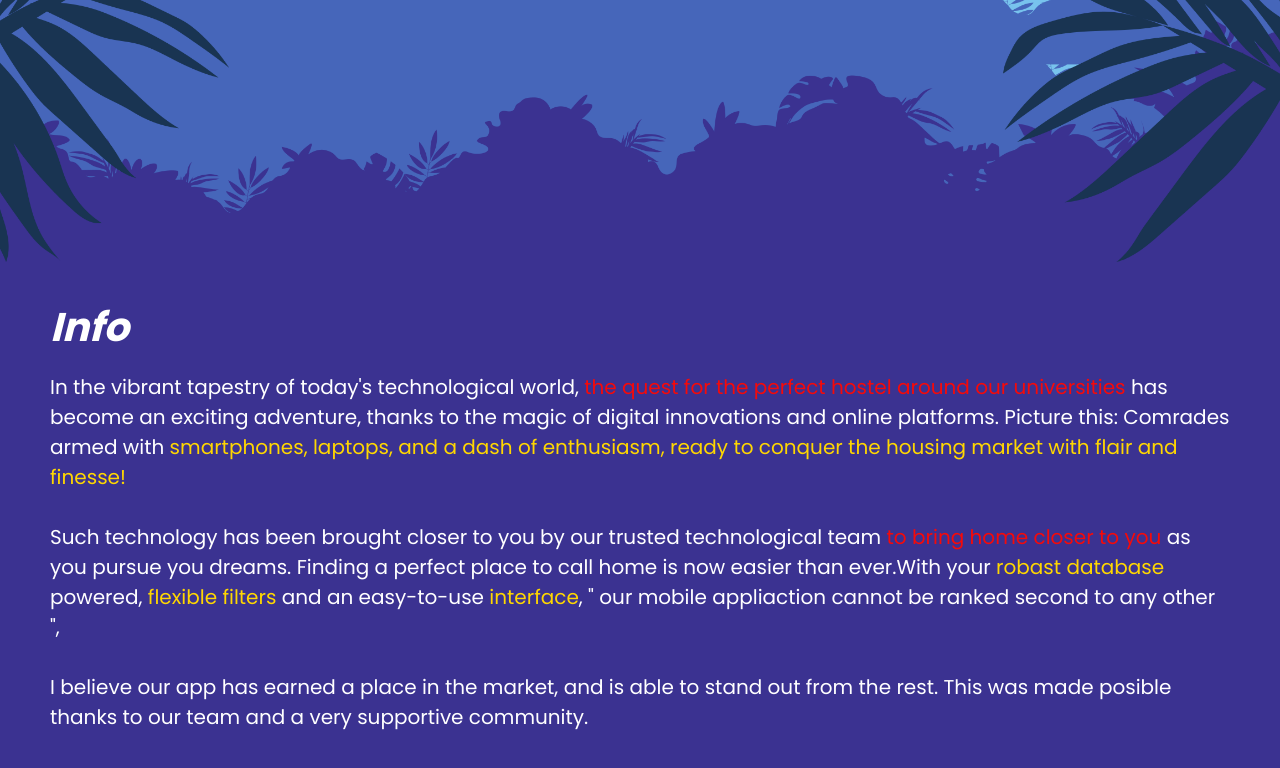
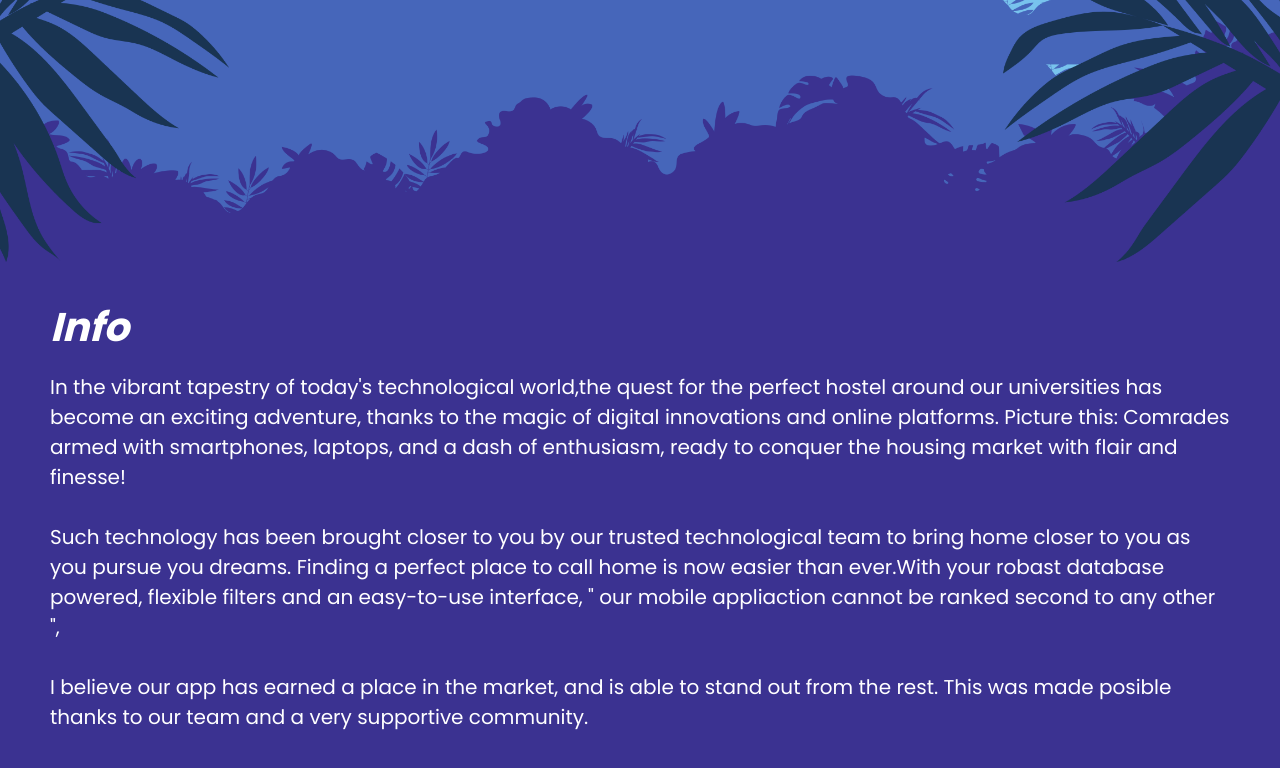
Before and after one commit to Peterpal1/WebForStudent, a plain HTML site: page pages/index.html in a window 1280 px wide. Shown: the part 538-1306 px from the top of the page. Drawn offline with Linux system fonts and the light colour scheme.

Commit message:
removed span colors

```diff
--- a/pages/index.html
+++ b/pages/index.html
@@ -35,12 +35,12 @@
     <section class="about">
         <h1><i>Info</i></h1>
         <br>
-        <p>In the vibrant tapestry of today's technological world, <span> the quest for the perfect hostel around our universities </span>has become an exciting adventure,
-            thanks to the magic of digital innovations and online platforms. Picture this: Comrades armed with <span1>smartphones, laptops, and a dash of enthusiasm,
-            ready to conquer the housing market with flair and finesse!</span1></p>
+        <p>In the vibrant tapestry of today's technological world,the quest for the perfect hostel around our universities has become an exciting adventure,
+            thanks to the magic of digital innovations and online platforms. Picture this: Comrades armed with smartphones, laptops, and a dash of enthusiasm,
+            ready to conquer the housing market with flair and finesse!</p>
         <br>
-        <p>Such technology has been brought closer to you by our  trusted technological team<span> to bring home closer to you </span>as you pursue you dreams.
-            Finding a perfect place to call home is now easier than ever.With your <span1>robast database</span1> powered, <span1>flexible filters</span1> and an easy-to-use <span1>interface</span1>,
+        <p>Such technology has been brought closer to you by our  trusted technological team to bring home closer to you as you pursue you dreams.
+            Finding a perfect place to call home is now easier than ever.With your robast database powered, flexible filters and an easy-to-use interface,
             " our mobile appliaction cannot be ranked second to any other ",  </p>
         <br>
         <p>I believe our app has earned a place in the market, and is able to stand out from the rest. This was made posible thanks to our team and a very supportive community.</p>
```
